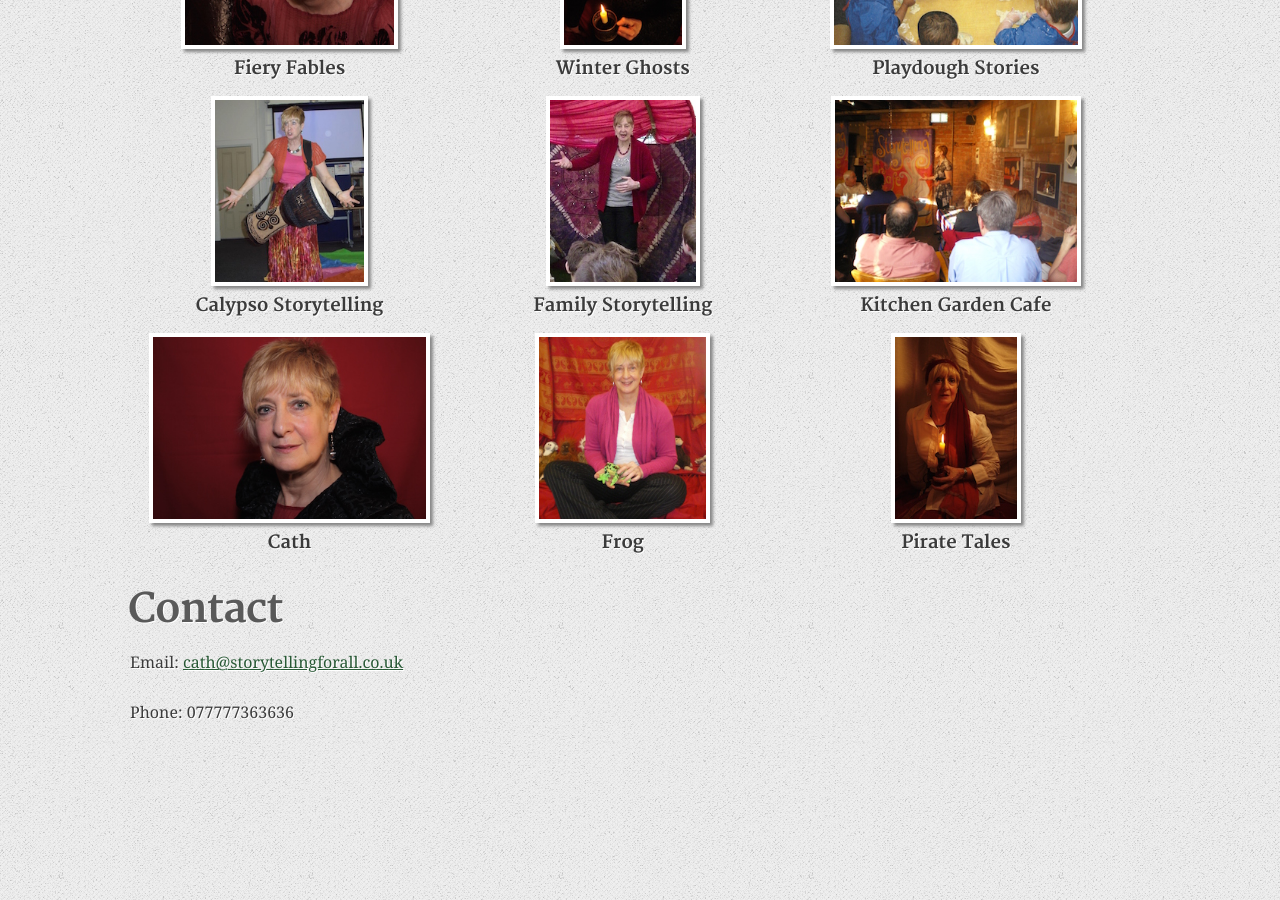
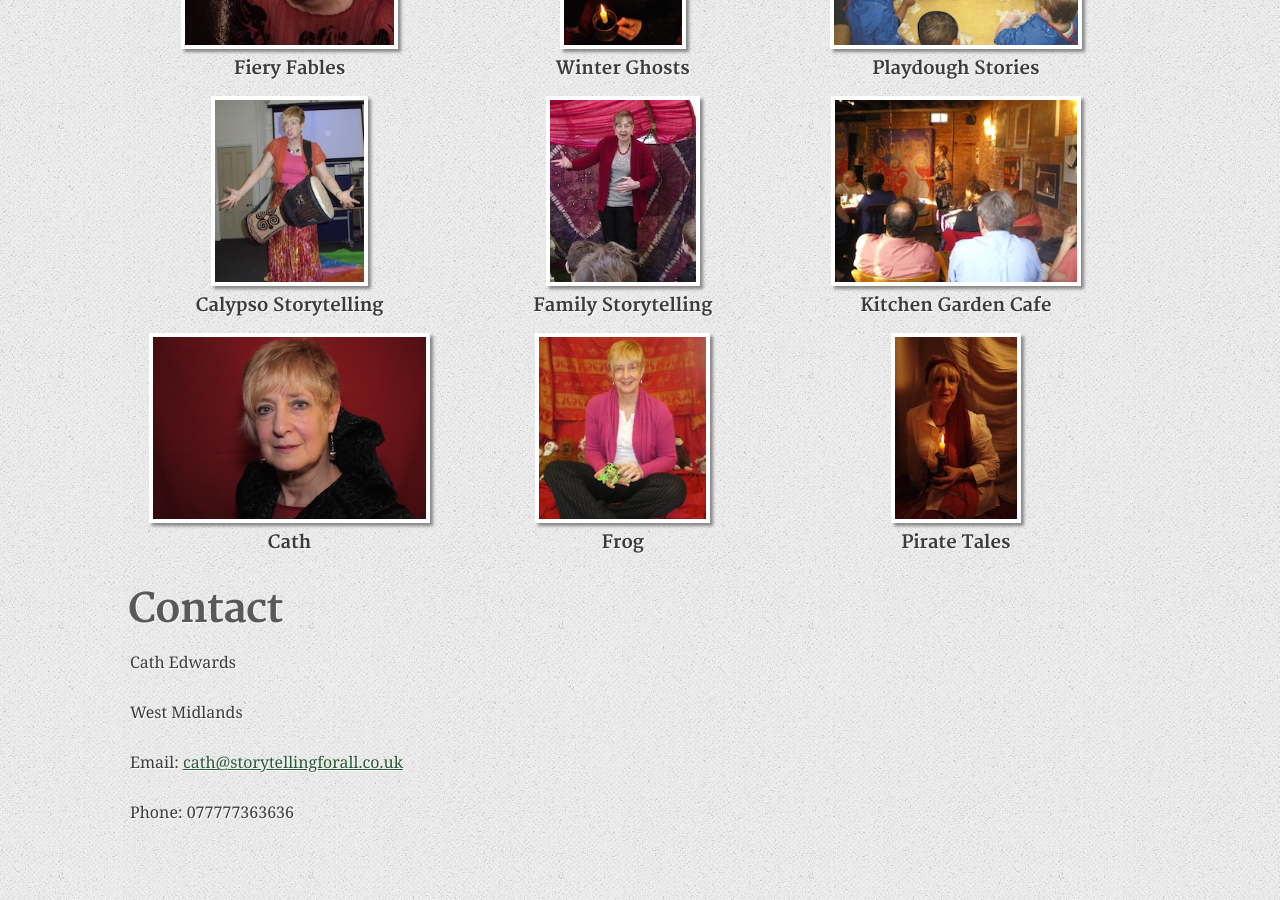
Before and after one commit to m3dwards/storytellingforall, a Jekyll site: the page built from index.html, in a window 1280 px wide and 900 px high, scrolled down 1297 px. Built offline with Jekyll 4.4.1, drawn with Linux system fonts in a browser that asks for light colours.

Commit message:
Updated index.html

```diff
--- a/index.html
+++ b/index.html
@@ -64,6 +66,10 @@ layout: default
 
     <h1>Contact</h1>
 
+  	<p>Cath Edwards</p>
+
+  	<p>West Midlands</p>
+
     <p>Email: <a href="mailto:{{ site.email }}">{{ site.email }}</a></p>
 
     <p>Phone: {{ site.phone }}</p>
```
Also changed, not shown: other parts of index.html (+2 -0 lines).
